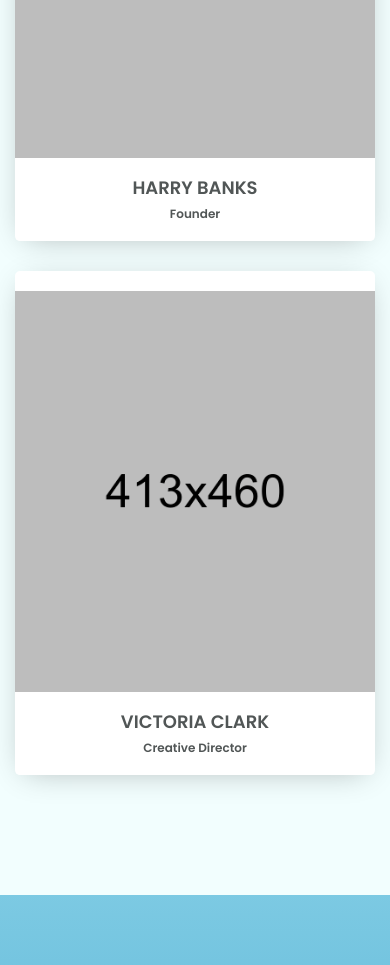
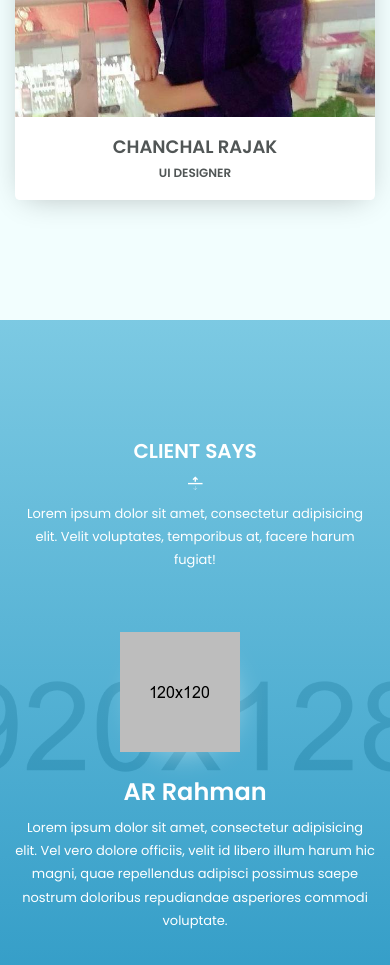
Before and after one commit to Hari-aN/TestingMyWeb3, a plain HTML site: page index.html in a window 390 px wide. Shown: the part 8700-9665 px from the top of the page. Drawn offline with Linux system fonts and the light colour scheme.

Commit message:
Update index.html

```diff
--- a/index.html
+++ b/index.html
@@ -458,10 +458,10 @@
                 <div class="col-xs-12 col-sm-6 col-md-3">
                     <div class="single-team">
                         <div class="team-photo">
-                            <img src="images/team-section-3.png" alt="">
+                            <img src="images/chanchu1.jpg" alt="">
                         </div>
-                        <h4>HARRY BANKS</h4>
-                        <h6>Founder</h6>
+                        <h4>CHANCHAL RAJAK</h4>
+                        <h6>UI DESIGNER</h6>
                         <ul class="social-menu">
                             <li><a href="#"><i class="ti-facebook"></i></a></li>
                             <li><a href="#"><i class="ti-twitter"></i></a></li>
@@ -470,22 +470,7 @@
                         </ul>
                     </div>
                 </div>
-                <div class="col-xs-12 col-sm-6 col-md-3">
-                    <div class="single-team">
-                        <div class="team-photo">
-                            <img src="images/team-section-4.png" alt="">
-                        </div>
-                        <h4>VICTORIA CLARK</h4>
-                        <h6>Creative Director</h6>
-                        <ul class="social-menu">
-                            <li><a href="#"><i class="ti-facebook"></i></a></li>
-                            <li><a href="#"><i class="ti-twitter"></i></a></li>
-                            <li><a href="#"><i class="ti-linkedin"></i></a></li>
-                            <li><a href="#"><i class="ti-pinterest"></i></a></li>
-                        </ul>
-                    </div>
-                </div>
-            </div>
+               </div>
         </div>
     </section>
 
```
